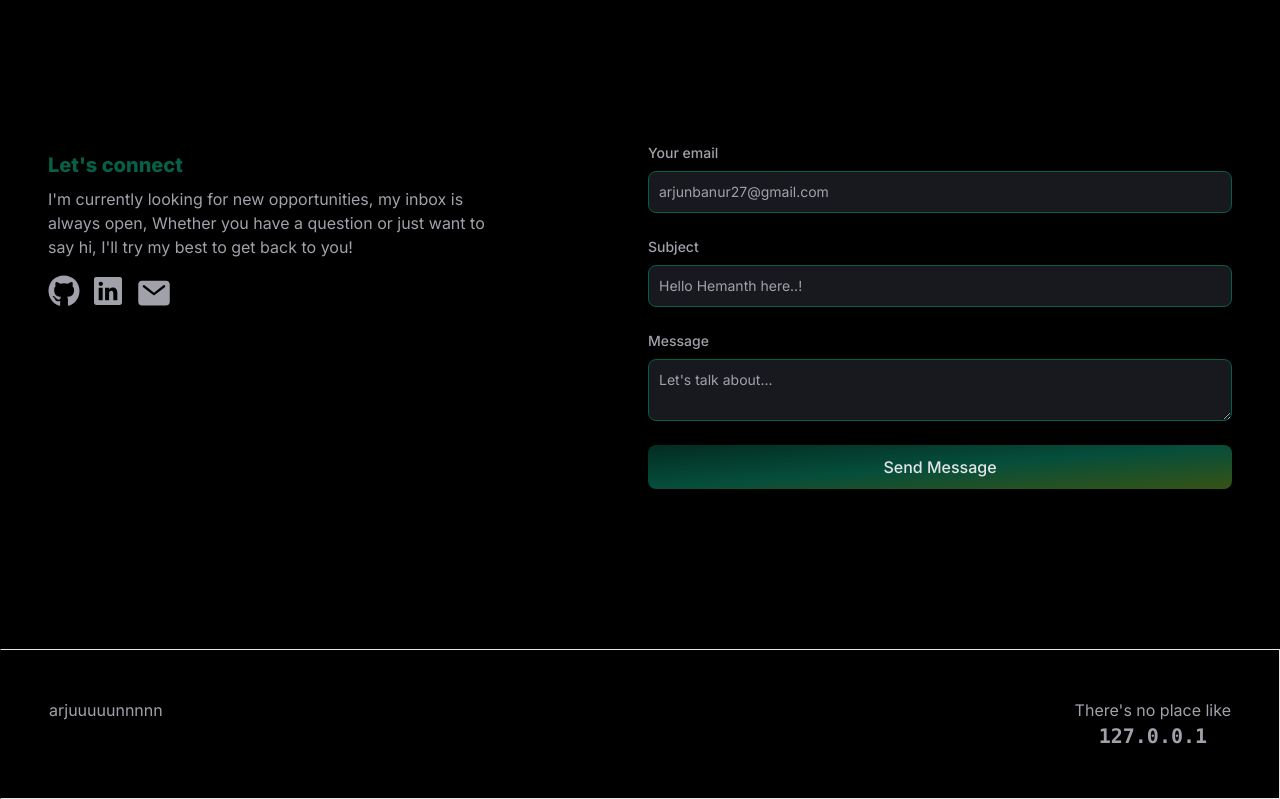
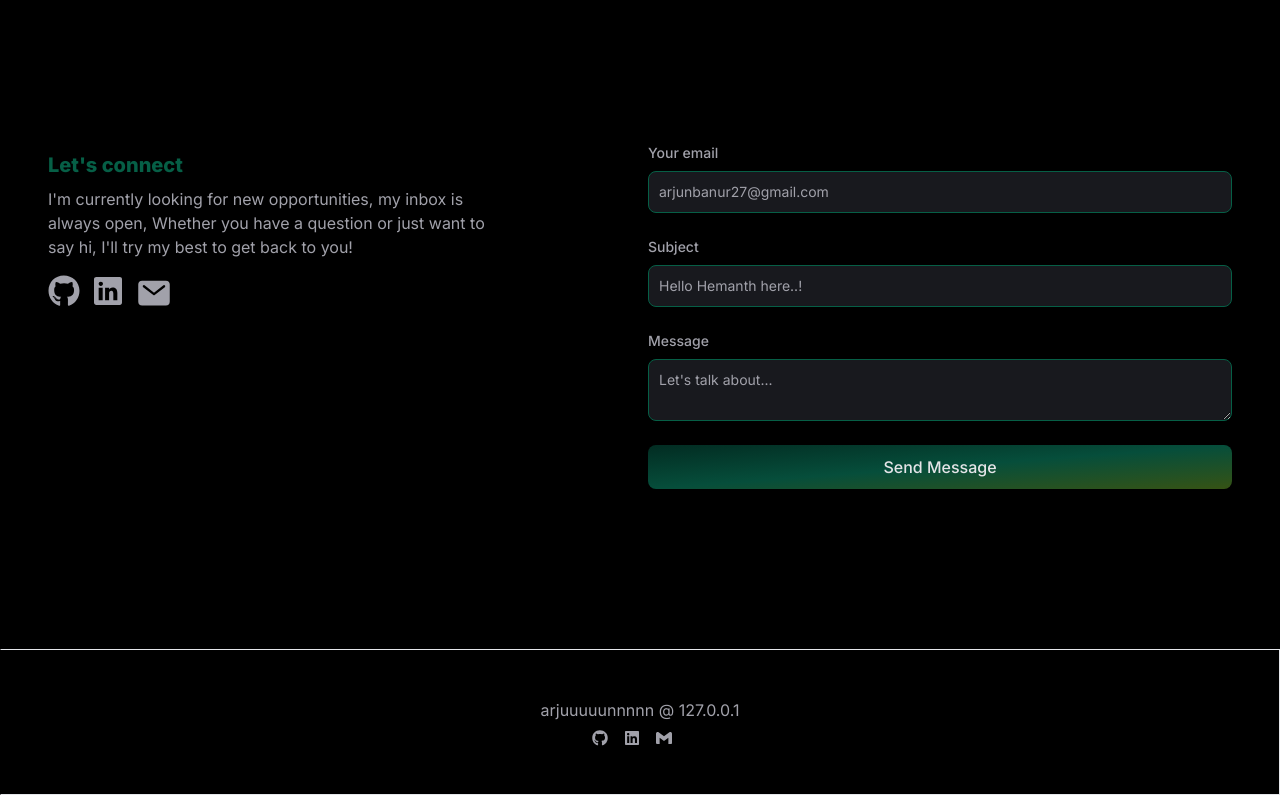
Before and after one commit to arjuuuuunnnnn/hemanthsbanur, a Next.js app: page / in a window 1280 px wide. Shown: the part 2557-3356 px from the top of the page. Built offline with nearby package versions, Linux system fonts and the light colour scheme.

Commit message:
footer ch

```diff
--- a/src/app/components/Footer.jsx
+++ b/src/app/components/Footer.jsx
@@ -1,12 +1,30 @@
 import React from "react";
 import Link from "next/link";
+import { FaGithub, FaLinkedin } from "react-icons/fa";
+import { SiGmail } from "react-icons/si";
 
 const Footer = () => {
   return (
     <footer className="footer border z-5 border-top-emerald-800 border-l-transparent text-zinc-400">
-      <div className="container p-12 flex justify-between">
-        <Link href="/" className="hover:text-emerald-800 ">arjuuuuunnnnn</Link>
-        <p className="">There&apos;s no place like <br/> <Link href="/" className="font-mono font-bold text-xl hover:text-emerald-800 ">&nbsp;&nbsp;127.0.0.1</Link></p>
+      <div className="container p-12 flex justify-center">
+        <p>arjuuuuunnnnn @ <span className="hover:text-emerald-800">
+	  <Link href="/">
+	  127.0.0.1
+	  </Link>
+	  </span>
+	  <br/>
+	  <span className="flex justify-center space-between-2">
+	  <Link href="https://github.com/arjuuuuunnnnn/">
+	  <FaGithub className="hover:scale-105 hover:text-white mt-2 mr-4"/>
+	  </Link>
+	  <Link href="https://www.linkedin.com/in/hemanth-s-banur-3aaa34284/">
+	  <FaLinkedin className="hover:scale-105 hover:text-white mt-2 mr-4"/>
+	  </Link>
+	  <Link href="mailto:arjunbanur27@gmail.com">
+	  <SiGmail className="hover:scale-105 hover:text-white mt-2 mr-4"/>
+	  </Link>
+	  </span>
+	  </p>
       </div>
     </footer>
   );
```
